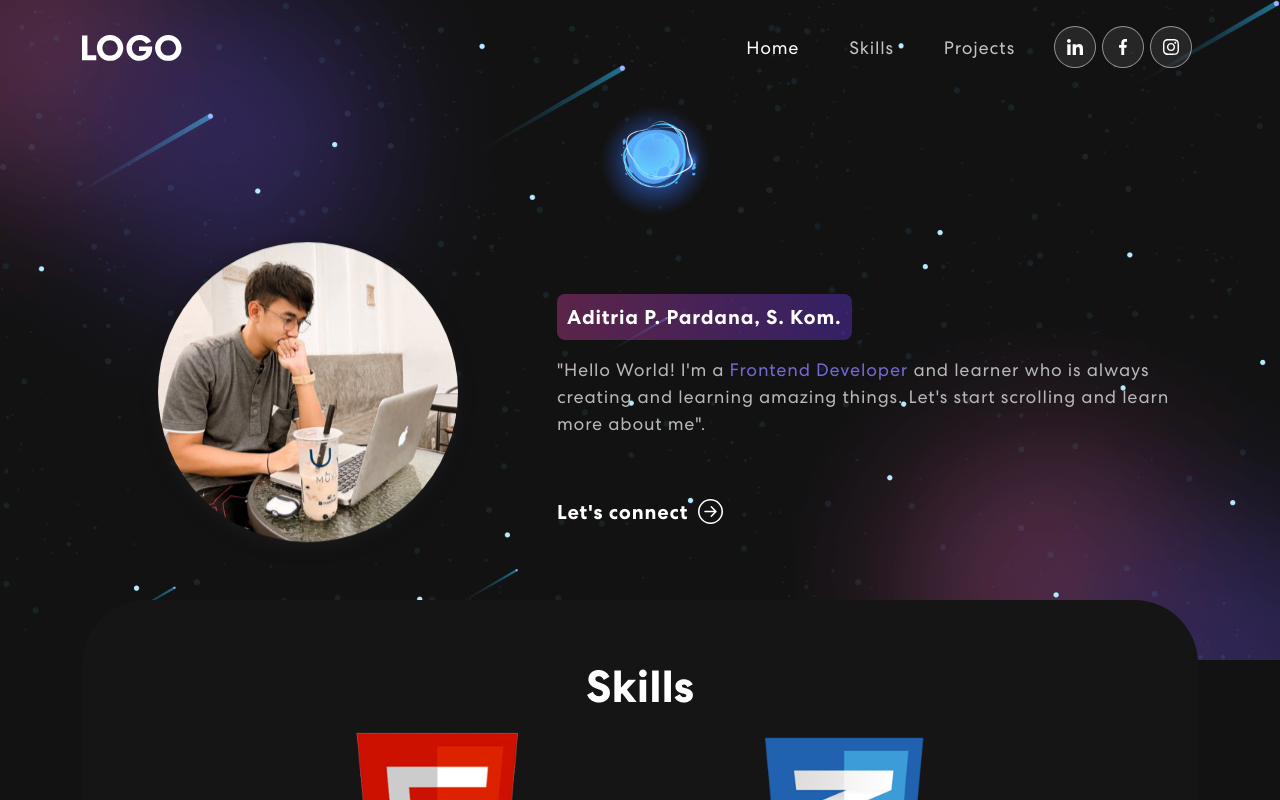
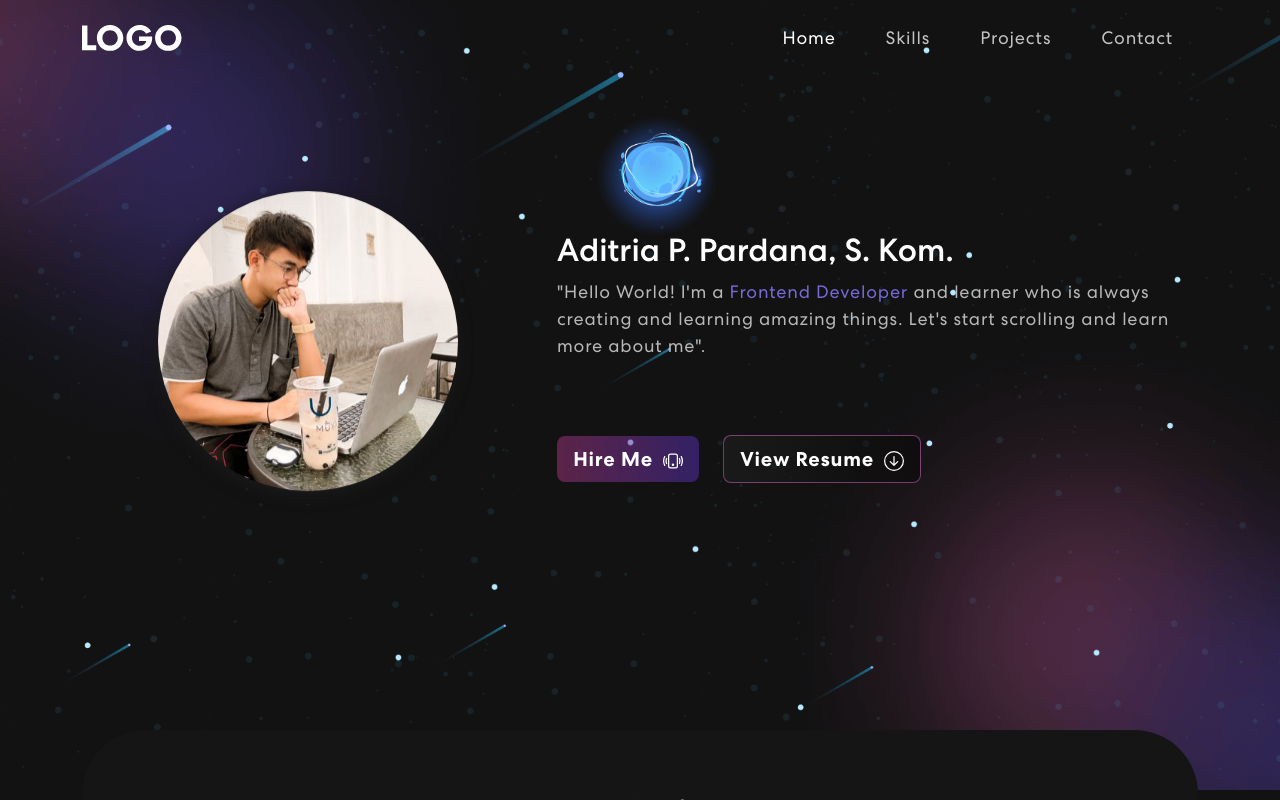
Before and after one commit to pardana/aditria-pardana, a React (Create React App) app: page / in a window 1280 px wide. Shown: the top 800 px of the page. Built offline with nearby package versions, Linux system fonts and the light colour scheme.

Commit message:
update nav and banner

```diff
--- a/src/App.css
+++ b/src/App.css
@@ -102,8 +102,9 @@ nav.navbar {
   transition: 0.32s ease-in-out;
 }
 nav.navbar.scrolled {
-  padding: 0px 0;
+  padding: 18px 0;
   background-color: #121212;
+  border-radius: 0px 0px 16px 16px;
 }
 nav.navbar a.navbar-brand {
   width: 9%;
@@ -246,7 +247,7 @@ nav.navbar .navbar-toggler[aria-expanded="true"] .navbar-toggler-icon {
 /************ Banner Css ************/
 .banner {
   margin-top: 0;
-  padding: 260px 0 100px 0;
+  padding: 200px 0 260px 0;
   background-image: url("./assets/img/banner-bg.png");
   background-position: top center;
   background-size: cover;
@@ -261,7 +262,22 @@ nav.navbar .navbar-toggler[aria-expanded="true"] .navbar-toggler-icon {
     rgba(170, 54, 124, 0.5) -5.91%,
     rgba(74, 47, 189, 0.5) 111.58%
   );
-  /* border: 1px solid rgba(255, 255, 255, 0.5); */
+  border: 0px solid rgba(255, 255, 255, 0.5);
+  font-size: 20px;
+  margin-bottom: 16px;
+  display: inline-block;
+  border-radius: 8px;
+}
+.banner .tagline-second {
+  font-weight: 700;
+  letter-spacing: 0.8px;
+  padding: 8px 10px;
+  background: linear-gradient(
+    90.21deg,
+    rgba(36, 36, 36, 0.5) -5.91%,
+    rgba(3, 3, 3, 0.5) 111.58%
+  );
+  border: 1px solid rgba(223, 107, 203, 0.5);
   font-size: 20px;
   margin-bottom: 16px;
   display: inline-block;
@@ -298,10 +314,7 @@ nav.navbar .navbar-toggler[aria-expanded="true"] .navbar-toggler-icon {
   line-height: 1;
 }
 .banner button:hover svg {
-  margin-left: 25px;
-}
-.banner img {
-  animation: updown 3s linear infinite;
+  margin-left: 20px;
 }
 
 .banner img {
@@ -311,17 +324,22 @@ nav.navbar .navbar-toggler[aria-expanded="true"] .navbar-toggler-icon {
   margin-right: auto;
   display: block;
   box-shadow: 0px 5px 15px rgb(26, 26, 26);
+  animation: updown 3s linear infinite;
+}
+
+.banner .format-picture{
+  padding-bottom: 30px;
 }
 
 @keyframes updown {
   0% {
-    transform: translateY(-20px);
+    transform: translateY(-10px);
   }
   50% {
-    transform: translateY(20px);
+    transform: translateY(10px);
   }
   100% {
-    transform: translateY(-20px);
+    transform: translateY(-10px);
   }
 }
 .txt-rotate > .wrap {
--- a/src/components/Banner.js
+++ b/src/components/Banner.js
@@ -1,6 +1,6 @@
 import React from "react";
-import { Container, Row, Col } from "react-bootstrap";
-import { ArrowRightCircle } from "react-bootstrap-icons";
+import { Container, Row, Col, Nav } from "react-bootstrap";
+import * as Icon from "react-bootstrap-icons";
 import aditriaPardana from "../assets/img/AditriaPardana.jpg";
 import "animate.css";
 import TrackVisibility from "react-on-screen";
@@ -10,6 +10,7 @@ import { useState, useEffect } from "react";
 export default function Banner() {
   const [loopNum, setLoopNum] = useState(0);
   const [isDeleting, setIsDeleting] = useState(false);
+  const [activeLink, setActiveLink] = useState("contact");
   const [text, setText] = useState("");
   const [delta, setDelta] = useState(300 - Math.random() * 100);
   const toRotate = [
@@ -54,11 +55,15 @@ export default function Banner() {
     }
   };
 
+  const onUpdateActiveLink = (value) => {
+    setActiveLink(value);
+  };
+
   return (
     <section className="banner" id="home">
       <Container>
         <Row className="align-items-center">
-          <Col xs={12} md={6} xl={5}>
+          <Col xs={12} md={6} xl={5} className="format-picture">
             <img src={aditriaPardana} alt="Aditria Pardana" />
             {/* <h2 className="wrap"> {text}</h2> */}
           </Col>
@@ -73,7 +78,7 @@ export default function Banner() {
                       : ""
                   }
                 >
-                  <span className="tagline">Aditria P. Pardana, S. Kom.</span>
+                  <h2>Aditria P. Pardana, S. Kom.</h2>
                   <p>
                     "Hello World! I'm a
                     <span style={{ color: "#7569D8" }}>
@@ -83,9 +88,33 @@ export default function Banner() {
                     and learner who is always creating and learning amazing
                     things. Let's start scrolling and learn more about me".
                   </p>
-                  <button onClick={() => console.log("connect")}>
-                    Let's connect <ArrowRightCircle size={25} />
-                  </button>
+                  <Row className="align-items-center">
+                    <Col xs={12} md={6} xl={3}>
+                      <Nav.Link
+                        href="#contact"
+                        className={
+                          activeLink === "contact"
+                            ? "active navbar-link"
+                            : "navbar-link"
+                        }
+                        onClick={() => onUpdateActiveLink("contact")}
+                      >
+                        <button className="tagline form-control">
+                          Hire Me
+                          <Icon.PhoneVibrate size={20} color="white" />
+                        </button>
+                      </Nav.Link>
+                    </Col>
+                    <Col xs={12} md={6} xl={4}>
+                      <button
+                        className="tagline-second form-control"
+                        onClick={() => console.log("connect")}
+                      >
+                        View Resume
+                        <Icon.ArrowDownCircle size={20} color="white" />
+                      </button>
+                    </Col>
+                  </Row>
                 </div>
               )}
             </TrackVisibility>
--- a/src/components/Navigation.js
+++ b/src/components/Navigation.js
@@ -1,11 +1,6 @@
 import { useState, useEffect } from "react";
 import { Navbar, Nav, Container } from "react-bootstrap";
 import logo from "../assets/img/logo.svg";
-import navIcon1 from "../assets/img/nav-icon1.svg";
-import navIcon2 from "../assets/img/nav-icon2.svg";
-import navIcon3 from "../assets/img/nav-icon3.svg";
-// import { HashLink } from "react-router-hash-link";
-// import { BrowserRouter as Router } from "react-router-dom";
 
 export default function Navigation() {
   const [activeLink, setActiveLink] = useState("home");
@@ -68,25 +63,16 @@ export default function Navigation() {
             >
               Projects
             </Nav.Link>
+            <Nav.Link
+              href="#contact"
+              className={
+                activeLink === "contact" ? "active navbar-link" : "navbar-link"
+              }
+              onClick={() => onUpdateActiveLink("contact")}
+            >
+              Contact
+            </Nav.Link>
           </Nav>
-          <span className="navbar-text">
-            <div className="social-icon">
-              <a href="#">
-                <img src={navIcon1} alt="" />
-              </a>
-              <a href="#">
-                <img src={navIcon2} alt="" />
-              </a>
-              <a href="#">
-                <img src={navIcon3} alt="" />
-              </a>
-            </div>
-            {/* <HashLink to="#connect"> */}
-            {/* <button className="vvd">
-              <span>Let’s Connect</span>
-            </button> */}
-            {/* </HashLink> */}
-          </span>
         </Navbar.Collapse>
       </Container>
     </Navbar>
--- a/src/components/Skills.js
+++ b/src/components/Skills.js
@@ -42,7 +42,7 @@ export default function Skills() {
         <Row>
           <Col>
             <div className="skill-bx">
-              <h2>Skills</h2>
+              <h2>My Skills</h2>
               {/* <p>
                 Lorem Ipsum is simply dummy text of the printing and typesetting
                 industry. Lorem Ipsum has been the industry's standard dummy
```
